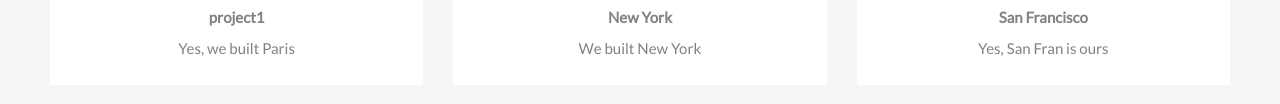
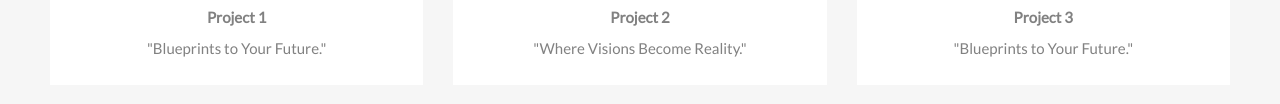
Before and after one commit to kalki1998/j3studio, a plain HTML site: page index.html in a window 1280 px wide. Shown: the part 3081-3185 px from the top of the page. Drawn offline with nearby package versions, Linux system fonts and the light colour scheme.

Commit message:
Update index.html

```diff
--- a/index.html
+++ b/index.html
@@ -368,22 +368,22 @@
     <div class="col-sm-4">
       <div class="thumbnail">
         <img src="images/project2.jpeg" alt="Project1" width="400" height="300">
-        <p><strong>project1</strong></p>
-        <p>Yes, we built Paris</p>
+        <p><strong>Project 1</strong></p>
+        <p>"Blueprints to Your Future."</p>
       </div>
     </div>
     <div class="col-sm-4">
       <div class="thumbnail">
         <img src="images/project3.jpeg" alt="Project2" width="400" height="300">
-        <p><strong>New York</strong></p>
-        <p>We built New York</p>
+        <p><strong>Project 2</strong></p>
+        <p>"Where Visions Become Reality."</p>
       </div>
     </div>
     <div class="col-sm-4">
       <div class="thumbnail">
         <img src="images/project1.jpeg" alt="Project3" width="400" height="300">
-        <p><strong>San Francisco</strong></p>
-        <p>Yes, San Fran is ours</p>
+        <p><strong>Project 3</strong></p>
+        <p>"Blueprints to Your Future."</p>
       </div>
     </div>
     <div class="col-sm-4">
```
